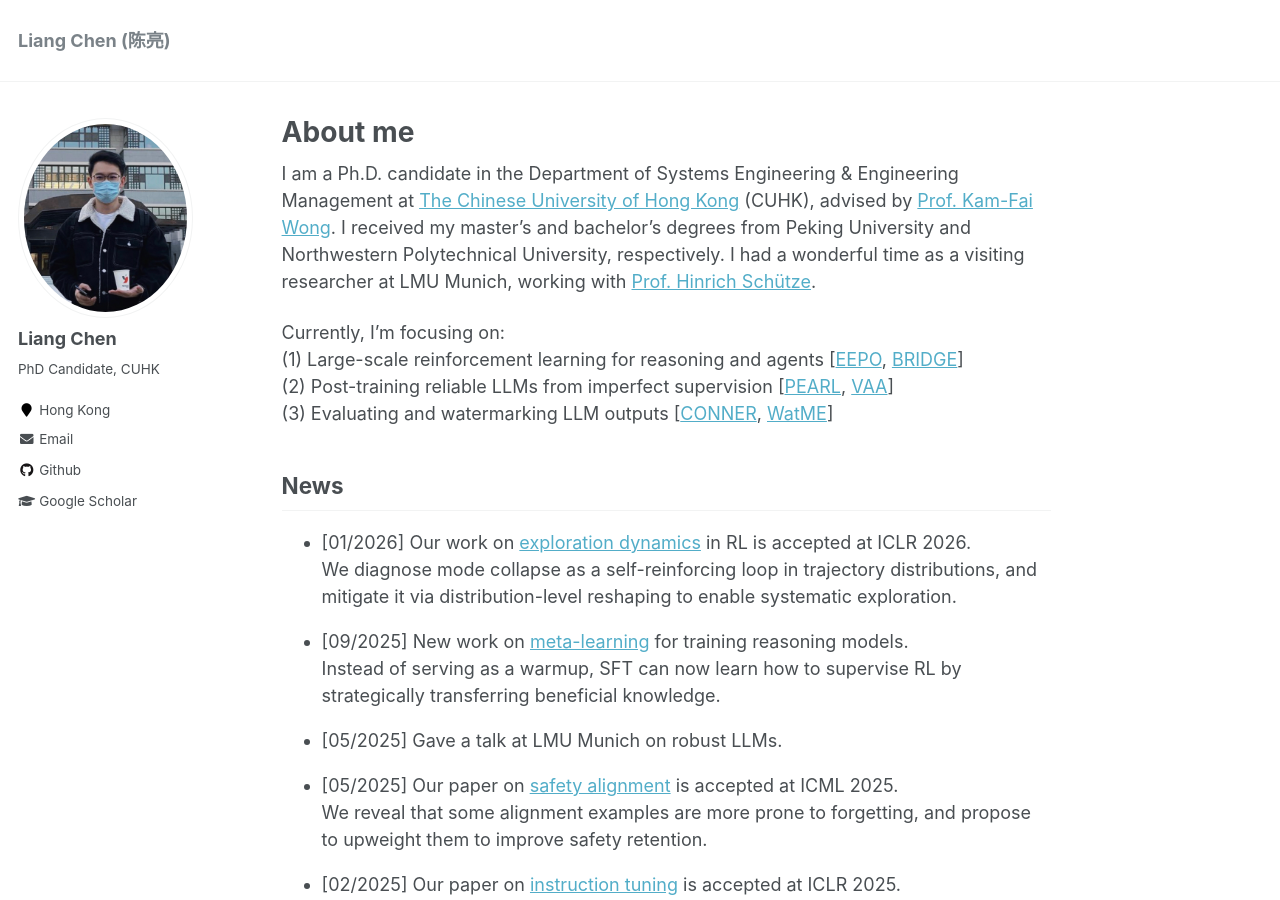
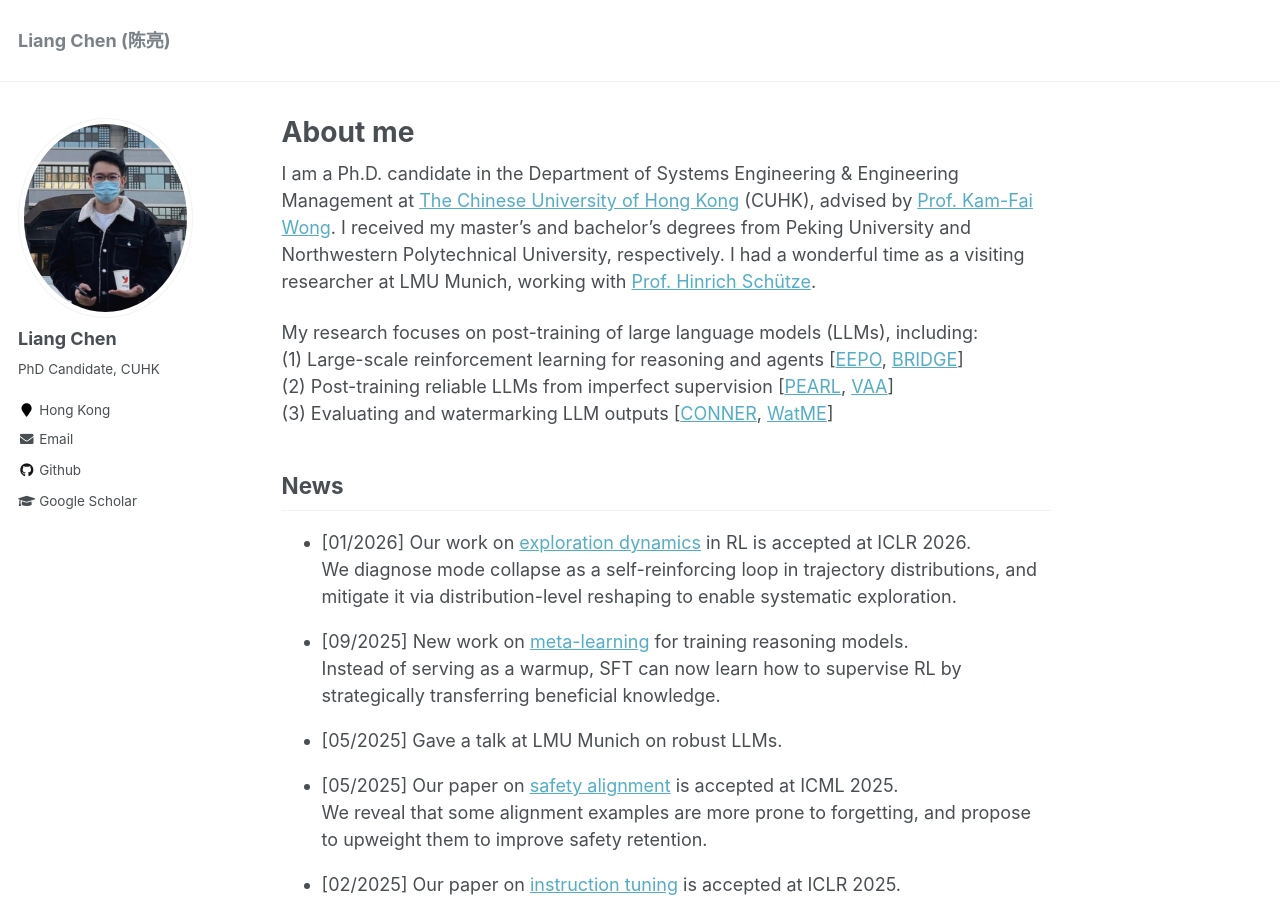
Before and after one commit to ChanLiang/ChanLiang.github.io, a Jekyll site: the page built from _pages/about.md, in a window 1280 px wide and 900 px high. Built offline with Jekyll 4.4.1, drawn with Linux system fonts in a browser that asks for light colours.

Commit message:
Update about.md

```diff
--- a/_pages/about.md
+++ b/_pages/about.md
@@ -34,7 +34,8 @@ I had a wonderful time as a visiting researcher at LMU Munich, working with [Pro
 
 <!-- My research interests lie in natural language processing and machine learning. Currently, I focus on the following research topics:  -->
 <!-- My research interests lie in natural language processing and large language models (LLMs). Currently, I’m focusing on the following topics:  -->
-Currently, I’m focusing on:
+<!-- Currently, I’m focusing on:    -->
+My research focuses on post-training of large language models (LLMs), including:
 (1) Large-scale reinforcement learning for reasoning and agents [[EEPO](https://arxiv.org/pdf/2510.05837), [BRIDGE](https://arxiv.org/pdf/2509.06948)]
 (2) Post-training reliable LLMs from imperfect supervision [[PEARL](https://openreview.net/pdf?id=txoJvjfI9w), [VAA](https://openreview.net/pdf?id=EMHED4WTHT)]
 (3) Evaluating and watermarking LLM outputs [[CONNER](https://aclanthology.org/2023.emnlp-main.390), [WatME](https://aclanthology.org/2024.acl-long.496/)]
```
